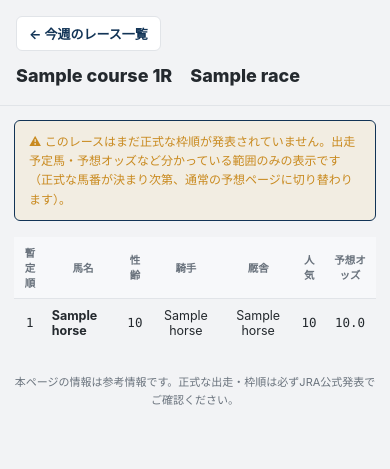
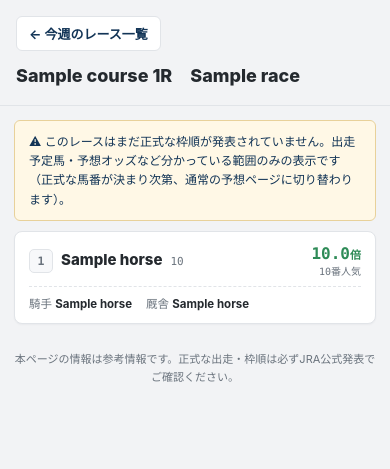
Before and after one commit to yamasan9891-ctrl/keiba-predict, a Flask app: template static_site/templates/preview.html in a window 390 px wide. Shown: the top 469 px of the page. Run offline with Flask 3, Linux system fonts and the light colour scheme; the template is opened without the code that fills it: most values are stand-ins (such as "Sample title", 1, 10 or a date in 2020); parts of the project's set-up code (start-up, migrations or seed data) failed here and were passed over.

Commit message:
group preview races by venue, redesign preview page as sorted cards for mobile readability

```diff
--- a/static_site/templates/preview.html
+++ b/static_site/templates/preview.html
@@ -7,7 +7,7 @@
 <style>
   :root {
     --bg: #f2f3f5; --surface: #ffffff; --surface-2: #f7f8fa; --line: #e1e4e8;
-    --amber: #c98a1f; --amber-dim: #123456; --text: #24292e; --text-dim: #6a737d;
+    --amber: #c98a1f; --amber-dim: #123456; --green: #2e8b57; --text: #24292e; --text-dim: #6a737d;
   }
   * { box-sizing: border-box; }
   html, body { margin: 0; }
@@ -24,21 +24,35 @@
   h1 { font-size: 18px; margin: 10px 0 4px; font-weight: 800; }
 
   .notice {
-    margin: 14px 14px 0; font-size: 12px; color: var(--amber);
-    background: rgba(240,162,2,0.08); border: 1px solid var(--amber-dim);
+    margin: 14px 14px 0; font-size: 12px; color: var(--amber-dim);
+    background: #fff8e6; border: 1px solid #e8d19a;
     border-radius: 6px; padding: 11px 14px; line-height: 1.6;
   }
 
-  main { max-width: 760px; margin: 0 auto; padding: 0 14px; }
+  main { max-width: 720px; margin: 0 auto; padding: 0 14px; }
 
-  table { width: 100%; border-collapse: collapse; font-size: 12.5px; margin-top: 16px; }
-  th {
-    background: var(--surface-2); color: var(--text-dim); font-weight: 700; font-size: 10.5px;
-    padding: 8px 6px; border-bottom: 1px solid var(--line);
+  .horse-card {
+    background: var(--surface); border: 1px solid var(--line); border-radius: 8px;
+    padding: 12px 14px; margin-top: 10px;
+    box-shadow: 0 1px 2px rgba(20,30,45,0.04);
   }
-  td { padding: 9px 6px; text-align: center; border-bottom: 1px solid var(--line); }
-  td.name-cell { text-align: left; font-weight: 700; }
-  tr:last-child td { border-bottom: none; }
+  .horse-card .top-row { display: flex; align-items: center; justify-content: space-between; }
+  .horse-card .name-block { display: flex; align-items: baseline; gap: 8px; min-width: 0; }
+  .horse-card .prov {
+    flex: 0 0 auto; display: inline-flex; align-items: center; justify-content: center;
+    width: 24px; height: 24px; background: var(--surface-2); border: 1px solid var(--line);
+    color: var(--text-dim); font-weight: 800; font-size: 11.5px; border-radius: 5px;
+  }
+  .horse-card .hname { font-size: 15px; font-weight: 800; white-space: nowrap; overflow: hidden; text-overflow: ellipsis; }
+  .horse-card .sexage { font-size: 11px; color: var(--text-dim); flex: 0 0 auto; }
+  .horse-card .odds-block { flex: 0 0 auto; text-align: right; }
+  .horse-card .odds-block .odds { font-size: 16px; font-weight: 800; color: var(--green); }
+  .horse-card .odds-block .pop { font-size: 10px; color: var(--text-dim); }
+  .horse-card .sub-row {
+    display: flex; gap: 14px; margin-top: 8px; padding-top: 8px; border-top: 1px dashed var(--line);
+    font-size: 11.5px; color: var(--text-dim);
+  }
+  .horse-card .sub-row span b { color: var(--text); font-weight: 700; }
 
   .disclaimer { margin-top: 26px; font-size: 11px; color: var(--text-dim); text-align: center; line-height: 1.7; }
 </style>
@@ -52,22 +66,25 @@
 <div class="notice">⚠ このレースはまだ正式な枠順が発表されていません。出走予定馬・予想オッズなど分かっている範囲のみの表示です（正式な馬番が決まり次第、通常の予想ページに切り替わります）。</div>
 
 <main>
-  <table>
-    <thead><tr><th>暫定順</th><th>馬名</th><th>性齢</th><th>騎手</th><th>厩舎</th><th>人気</th><th>予想オッズ</th></tr></thead>
-    <tbody>
-      {% for h in horses %}
-      <tr>
-        <td class="mono">{{ h.provisional_number }}</td>
-        <td class="name-cell">{{ h.name }}</td>
-        <td class="mono">{{ h.sex_age or "-" }}</td>
-        <td>{{ h.jockey_name or "未定" }}</td>
-        <td>{{ h.trainer_name or "-" }}</td>
-        <td class="mono">{{ h.popularity|int if h.popularity == h.popularity else "-" }}</td>
-        <td class="mono">{{ "%.1f"|format(h.win_odds) if h.win_odds == h.win_odds else "-" }}</td>
-      </tr>
-      {% endfor %}
-    </tbody>
-  </table>
+  {% for h in horses|sort(attribute='popularity') %}
+  <div class="horse-card">
+    <div class="top-row">
+      <div class="name-block">
+        <span class="prov mono">{{ h.provisional_number }}</span>
+        <span class="hname">{{ h.name }}</span>
+        <span class="sexage mono">{{ h.sex_age or "-" }}</span>
+      </div>
+      <div class="odds-block">
+        <div class="odds mono">{{ "%.1f"|format(h.win_odds) if h.win_odds == h.win_odds else "-" }}<span style="font-size:11px;">倍</span></div>
+        <div class="pop mono">{{ h.popularity|int if h.popularity == h.popularity else "-" }}番人気</div>
+      </div>
+    </div>
+    <div class="sub-row">
+      <span>騎手 <b>{{ h.jockey_name or "未定" }}</b></span>
+      <span>厩舎 <b>{{ h.trainer_name or "-" }}</b></span>
+    </div>
+  </div>
+  {% endfor %}
 
   <div class="disclaimer">本ページの情報は参考情報です。正式な出走・枠順は必ずJRA公式発表でご確認ください。</div>
 </main>
```
Also changed, not shown: static_site/templates/index.html (+13 -2 lines).
